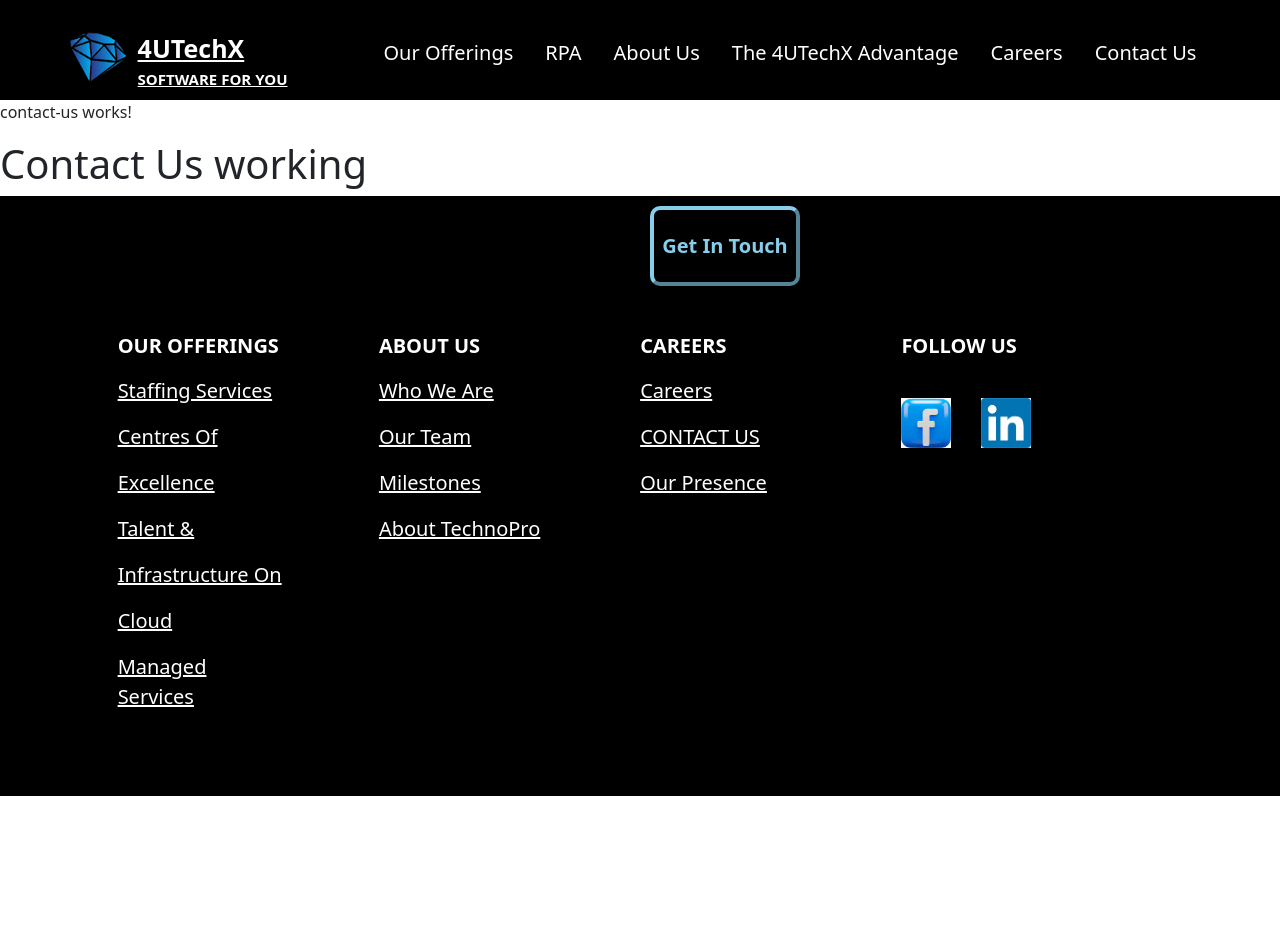
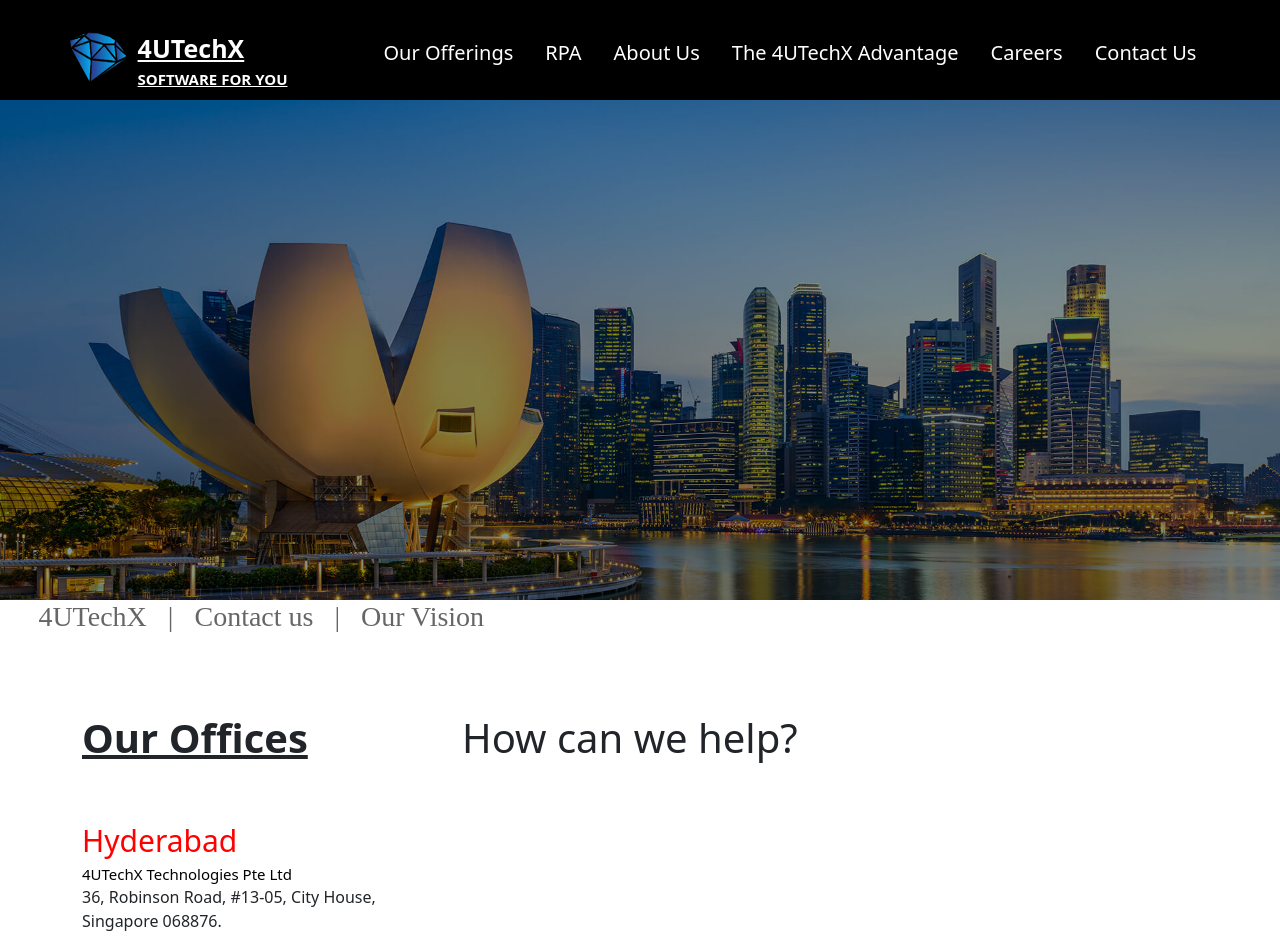
Before and after one commit to 4utechx/4UTechX, an Angular app in the folder 4UTechX/: page /contactus in a window 1280 px wide. Shown: the top 942 px of the page. Before the commit the page ends 800 px from the top, so only its background shows below. Built offline with nearby package versions, Linux system fonts and the light colour scheme.

Commit message:
contact page changed

```diff
--- a/4UTechX/src/app/contact-us/contact-us.component.html
+++ b/4UTechX/src/app/contact-us/contact-us.component.html
@@ -1,3 +1,42 @@
-<p>contact-us works!</p>
-<h1>Contact Us working</h1>
+
+<img src="../../assets/img/contact us image.jpg" height="500px" width="100%">
+<div class="ourVision">
+   <h3> <span>4UTechX</span>&nbsp;&nbsp;
+    <span>|</span>&nbsp;&nbsp;
+    <span>Contact us</span>&nbsp;&nbsp;
+    <span>|</span>&nbsp;&nbsp;
+    <span>Our Vision</span>&nbsp;&nbsp;
+</h3>
+</div><br><br><br>
+<!-- <div class="address">
+<h1><u><b>Our Offices</b></u></h1><br><br>
+
+<div class="Hyderabad"><h3><u>Hyderabad</u></h3><br><br>
+   <div class=" changeColor"><h4><b>4UTechX Technologies Pte Ltd</b></h4><br>
+    36, Robinson Road, #13-05, City House, Singapore 068876.</div>
+
+</div>
+
+</div> -->
+<div class="container">
+    <div class="row">
+      <div class="col col-md-4 col-lg-4">
+        <h1><u><b>Our Offices</b></u></h1><br><br>
+    <div class="address">
+        <div class="cityHeader">Hyderabad</div>
+        <div class="brandTitle">4UTechX Technologies Pte Ltd</div>
+        <div class="addressTitle">36, Robinson Road, #13-05, City House, Singapore 068876.</div>
+    </div>
+
+      <div class="address">
+        <div class="cityHeader">Hyderabad</div>
+        <div class="brandTitle">4UTechX Technologies Pte Ltd</div>
+        <div class="addressTitle">36, Robinson Road, #13-05, City House, Singapore 068876.</div>
+       </div>
+     </div>
+      <div class="col col-lg-8 col-lg-8">
+        <h1>How can we help?</h1>
+      </div>
+    </div>
+  </div>
 <app-footer></app-footer>
--- a/4UTechX/src/app/contact-us/contact-us.component.scss
+++ b/4UTechX/src/app/contact-us/contact-us.component.scss
@@ -0,0 +1,21 @@
+.ourVision{
+    font-size: 20px !important;
+    line-height: 30px !important;
+    font-weight: 500 !important;
+    font-family: 'Maven Pro' !important;
+    color: #666 !important;
+    margin-left: 3%;
+}
+
+.cityHeader{
+    color:red;
+    font-size: 30px;
+    font-weight: 100px !important;
+    font-style: normal;
+}
+.brandTitle{
+    color:black;
+    font-size: 15px;
+    font-weight: 100px !important;
+    font-style: normal;
+}
```
Also changed, not shown: 4UTechX/src/assets/img/contact us image.jpg (added).
